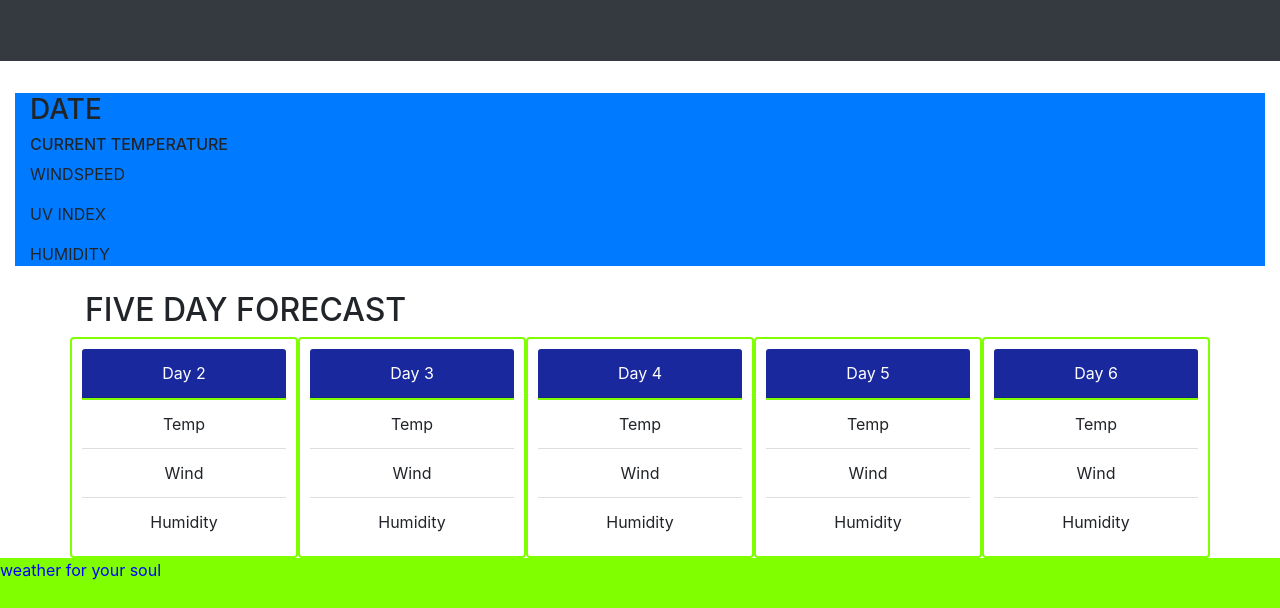
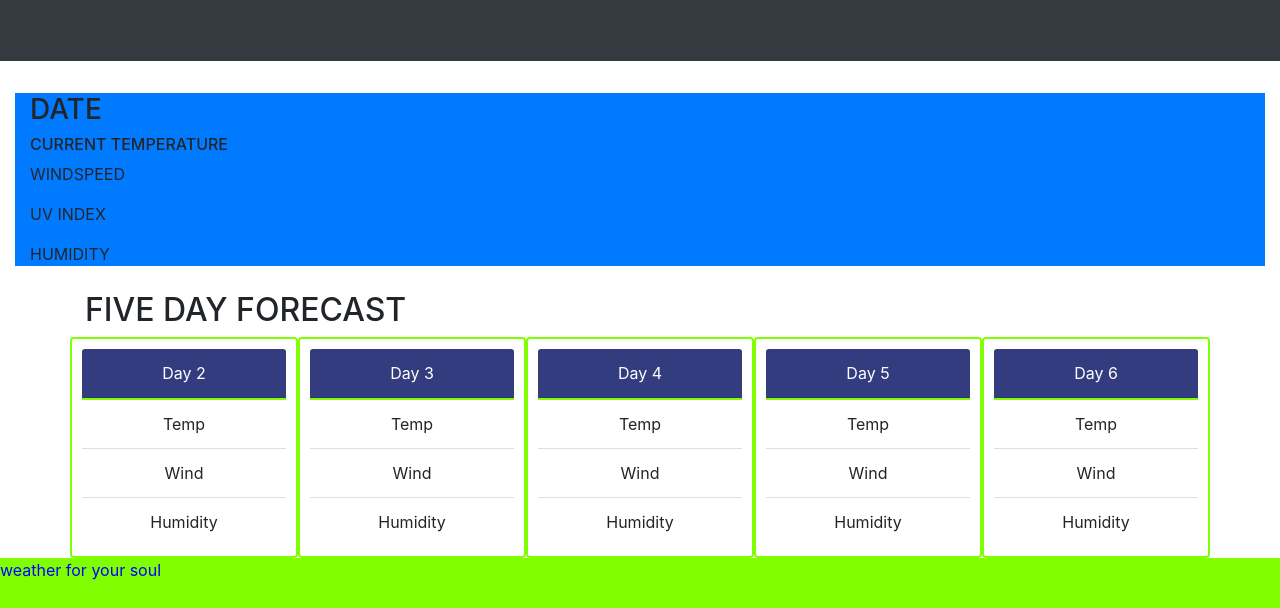
Before and after one commit to efurness/Unit-6-weather-dashboard, a plain HTML site: page index.html in a window 1280 px wide. Shown: the part 269-877 px from the top of the page. Drawn offline with nearby package versions, Linux system fonts and the light colour scheme.

Commit message:
4-13header

```diff
--- a/assets/css/style.css
+++ b/assets/css/style.css
@@ -34,7 +34,7 @@ h5, p {
 }
 
 .card-header {
-    background-color: rgb(25, 40, 156);
+    background-color: rgb(51, 60, 126);
     color: white;
 }
 
```
